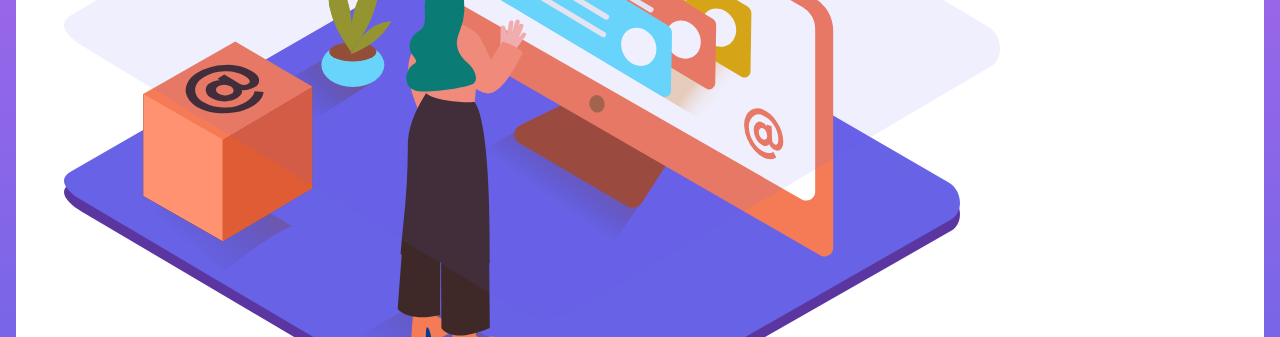
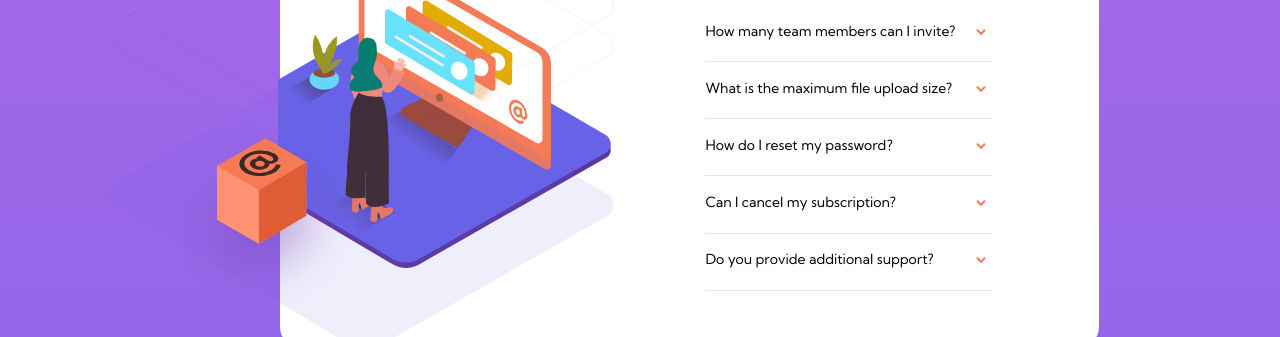
Before and after one commit to amrmabdelazeem/faq-accordion-card, a plain HTML site: page index.html in a window 1280 px wide. Shown: the part 248-585 px from the top of the page. Drawn offline with nearby package versions, Linux system fonts and the light colour scheme; a script that the page names is missing.

Commit message:
Add media queries for the desktop-view

```diff
--- a/css/styles.css
+++ b/css/styles.css
@@ -9,6 +9,7 @@ html{
 }
 body{
     background-image: linear-gradient(hsl(273, 75%, 66%),hsl(240, 73%, 65%));
+    background-size: 200% 200%;
     margin: 0;
     padding: 0;
 
@@ -29,17 +30,23 @@ h2{
     border-radius: 20px;
     padding-bottom: 1rem;
 }
-.illustration{
+.illustration-mobile{
     width: 70%;
     position: absolute;
     margin-top: 2rem;
     top: .1rem;
     left: 4rem;
 }
-.bg-mobile{
+.illustration-desktop{
+    display: none;
+}
+.bg-shadow-mobile{
     position: relative;
     width: 75%;
     left: 3rem
+}
+.bg-shadow-desktop{
+    display: none;
 }
 .faq-content{
     padding: 0 1.5rem 1.5rem;
@@ -51,6 +58,10 @@ h2{
     border-bottom: 1px solid hsl(240, 5%, 91%);
     margin-bottom: 0;
     padding-bottom: 0;
+    cursor: pointer;
+}
+.question:hover{
+    color: hsl(14, 88%, 65%);
 }
 
 .no-border{
@@ -71,6 +82,8 @@ button{
     background: none;
     border: none;
     padding-bottom: 10px;
+    cursor: pointer;
+
 }
 
 /* .show-answer{
@@ -81,15 +94,75 @@ button{
     transform: rotate(180deg);
     transition: .3s ease-in-out;
     padding-top: 20px;
+    padding: 0;
 }
 .question-bold{
     font-weight: 700;
 }
 
+.box-desktop{
+    display: none;
+}
 
 @media screen and (min-width:800px) {
+    h1{
+        text-align: left;
+        padding-top: 4rem;
+    }
+    .container{
+        width: 64%;
+        margin: 8rem 0 0 17.5rem;
+        padding-bottom: 2rem;
+
+    }
+    .illustration-mobile{
+        display: none;
+    }
+    .illustration-desktop{
+        display: block;
+        position: absolute;
+        width: 33%;
+        top:12.2rem;
+        left: 12rem;
+        overflow:hidden;
+        margin-left: 5.4rem;
+        object-position: -90px;
+    }
+    .bg-shadow-mobile{
+        display: none;
+    }
+    .bg-shadow-desktop{
+        display: block;
+        position: absolute;
+        width: 40%;
+        top: 12%;
+        left: 8%;
+
+    }
+    .faq-content{
+        margin-left: 49%;
+    }
+    .box-desktop{
+        display: block;
+        position: absolute;
+        left: 13%;
+        top: 48%;
+
+    }
     .question{
-        justify-content:flex-start;
+        padding-top: .3rem;
+        margin-right: 5.2rem;
+    }
+
+    .answer{
+        font-size: 12px;
+        margin-right: 4.5rem;
+    }
+
+    p{
+        margin-top: -1rem;
+        line-height: 1.5;
+        padding-bottom: .2rem;
     }
 
 }
--- a/index.html
+++ b/index.html
@@ -20,10 +20,13 @@
   <main>
     <div class="container">
       <div class="faq-image">
-        <img class="illustration" src="/images/illustration-woman-online-mobile.svg" alt="illustration-woman-online-mobile">
-        <img class="bg-mobile" src="/images/bg-pattern-mobile.svg" alt="bg-pattern-mobile">
+        <img class="illustration-mobile" src="/images/illustration-woman-online-mobile.svg" alt="illustration-woman-online-mobile">
+        <img class="illustration-desktop" src="/images/illustration-woman-online-desktop.svg" alt="illustration-woman-online-desktop">
+        <img class="bg-shadow-mobile" src="/images/bg-pattern-mobile.svg" alt="bg-pattern-mobile">
+        <img class="bg-shadow-desktop" src="/images/bg-pattern-desktop.svg" alt="bg-shadow-desktop">
       </div>
       <div class="faq-content">
+        <img class="box-desktop" src="/images/illustration-box-desktop.svg" alt="illustration-box-desktop">
         <h1 class="faq-title">FAQ</h1>
         <div class="question">
           <h2 class="question-title">How many team members can I invite?</h2>
```
